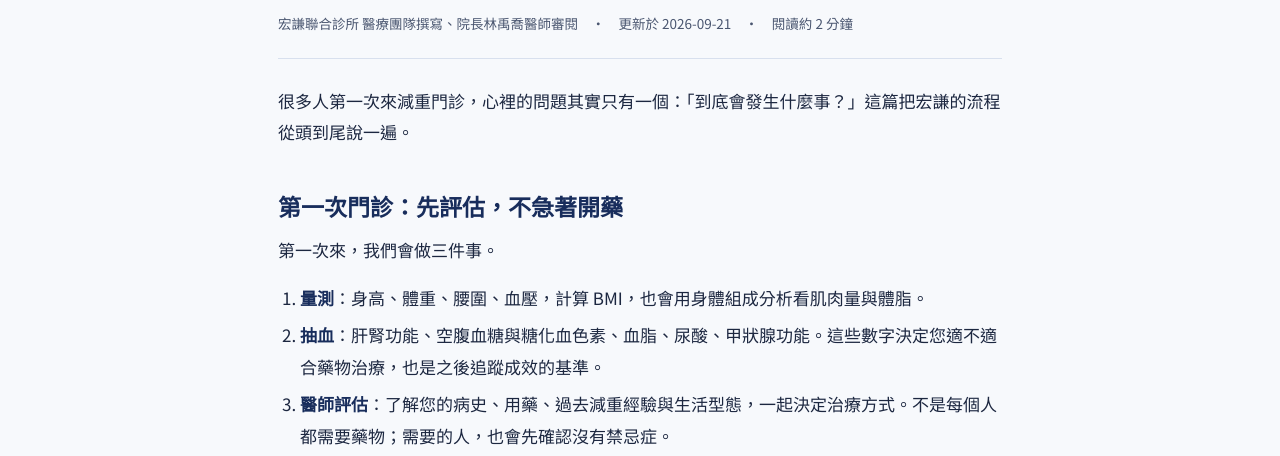
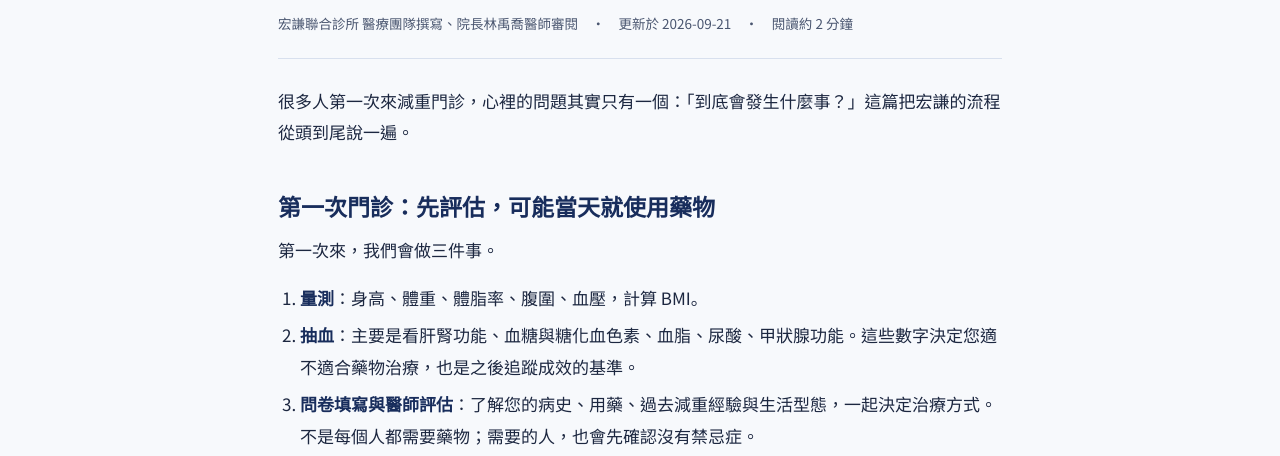
Before and after one commit to iwaly0310/slim, a website: page docs/articles/how-treatment-works/index.html in a window 1280 px wide. Shown: the part 344-800 px from the top of the page. Drawn offline with Linux system fonts and the light colour scheme.

Commit message:
療程流程：依院長修訂第一次門診段落
Co-Authored-By: Claude Fable 5.1 <noreply@anthropic.com>

```diff
--- a/docs/articles/how-treatment-works/index.html
+++ b/docs/articles/how-treatment-works/index.html
@@ -48,12 +48,12 @@
     <p class="byline">宏謙聯合診所 醫療團隊撰寫、院長林禹喬醫師審閱　·　更新於 2026-09-21　·　閱讀約 2 分鐘</p>
   </header>
   <div class="prose"><p>很多人第一次來減重門診，心裡的問題其實只有一個：「到底會發生什麼事？」這篇把宏謙的流程從頭到尾說一遍。</p>
-<h2>第一次門診：先評估，不急著開藥</h2>
+<h2>第一次門診：先評估，可能當天就使用藥物</h2>
 <p>第一次來，我們會做三件事。</p>
 <ol>
-<li><strong>量測</strong>：身高、體重、腰圍、血壓，計算 BMI，也會用身體組成分析看肌肉量與體脂。</li>
-<li><strong>抽血</strong>：肝腎功能、空腹血糖與糖化血色素、血脂、尿酸、甲狀腺功能。這些數字決定您適不適合藥物治療，也是之後追蹤成效的基準。</li>
-<li><strong>醫師評估</strong>：了解您的病史、用藥、過去減重經驗與生活型態，一起決定治療方式。不是每個人都需要藥物；需要的人，也會先確認沒有禁忌症。</li>
+<li><strong>量測</strong>：身高、體重、體脂率、腹圍、血壓，計算 BMI。</li>
+<li><strong>抽血</strong>：主要是看肝腎功能、血糖與糖化血色素、血脂、尿酸、甲狀腺功能。這些數字決定您適不適合藥物治療，也是之後追蹤成效的基準。</li>
+<li><strong>問卷填寫與醫師評估</strong>：了解您的病史、用藥、過去減重經驗與生活型態，一起決定治療方式。不是每個人都需要藥物；需要的人，也會先確認沒有禁忌症。</li>
 </ol>
 <p>如果您有甲狀腺髓質癌或多發性內分泌腫瘤第二型的個人或家族病史、曾經有急性胰臟炎、正在懷孕或準備懷孕，請在這一次就告訴醫師。</p>
 <h2>用藥前：營養師先跟您談一次</h2>
```
Also changed, not shown: content/articles/how-treatment-works.md (+4 -4 lines), docs/assets/img/og.png.
